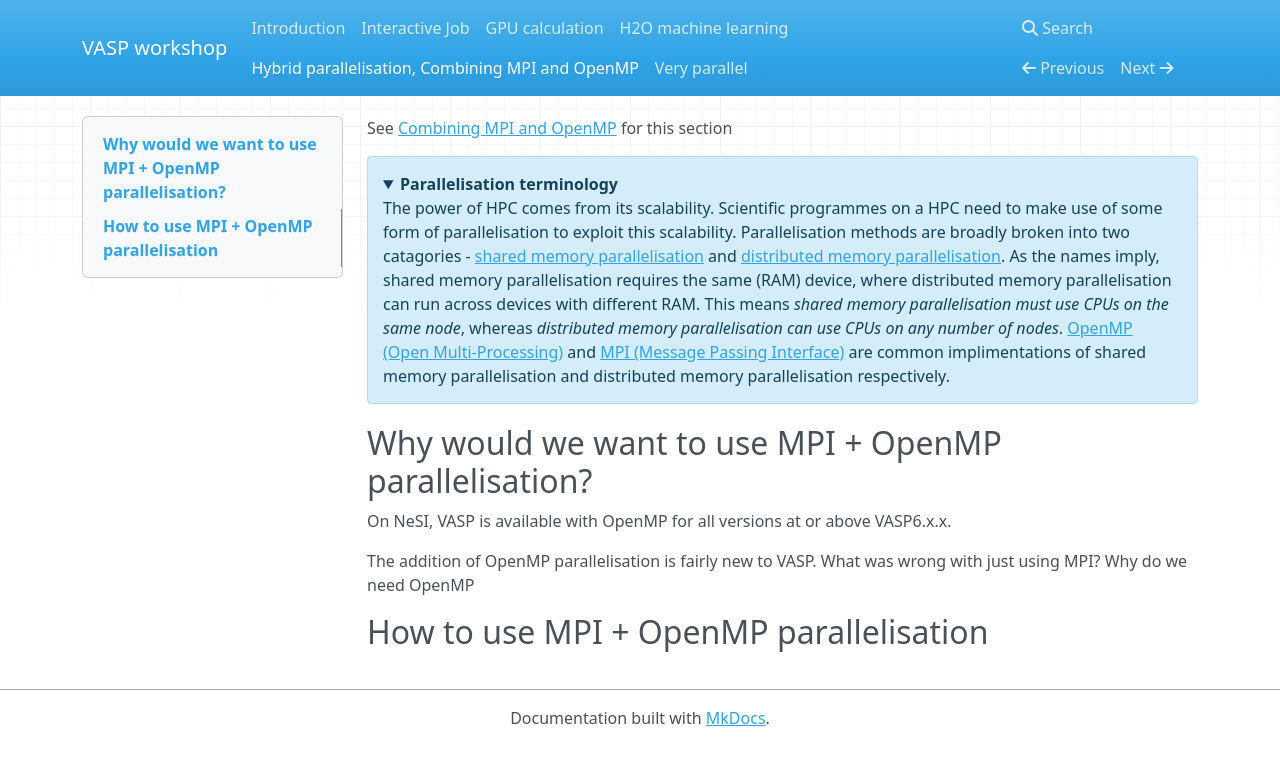
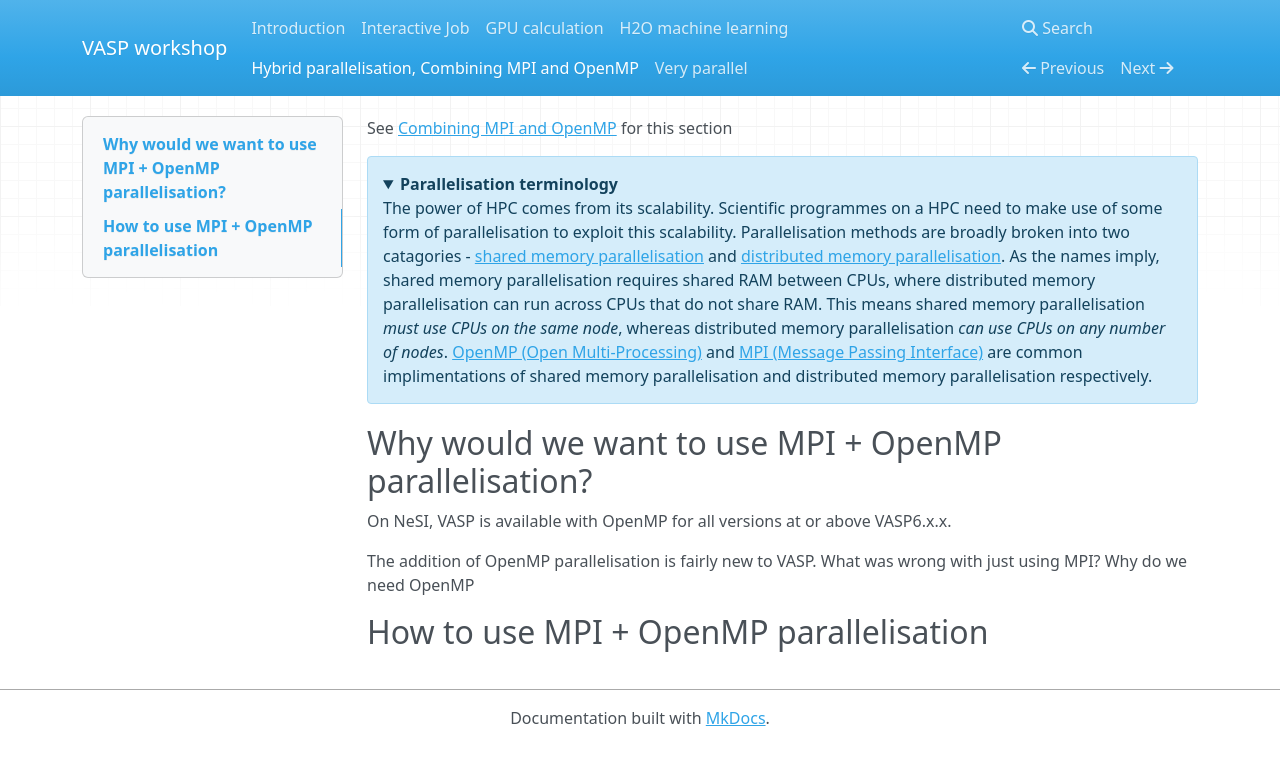
Before and after one commit to Johnryder23/VASP_workshop, an MkDocs documentation site: the page built from docs/hybrid_parallelisation.md, in a window 1280 px wide. Shown: the top 765 px of the page. Built offline with MkDocs 1.6.1, drawn with Linux system fonts in a browser that asks for light colours; nearby versions of some CDN libraries.

Commit message:
updated hybrid_parallelisation.md again

```diff
--- a/docs/hybrid_parallelisation.md
+++ b/docs/hybrid_parallelisation.md
@@ -1,7 +1,7 @@
 See [Combining MPI and OpenMP](https://www.vasp.at/wiki/index.php/Combining_MPI_and_OpenMP) for this section
 
 ???+ note "Parallelisation terminology"
-    The power of HPC comes from its scalability. Scientific programmes on a HPC need to make use of some form of parallelisation to exploit this scalability. Parallelisation methods are broadly broken into two catagories - [shared memory parallelisation](https://nesi.github.io/hpc-intro/064-parallel/index.html#shared-memory-smp) and [distributed memory parallelisation](https://nesi.github.io/hpc-intro/064-parallel/index.html#distributed-memory-mpi). As the names imply, shared memory parallelisation requires the same (RAM) device, where distributed memory parallelisation can run across devices with different RAM. This means *shared memory parallelisation must use CPUs on the same node*, whereas *distributed memory parallelisation can use CPUs on any number of nodes*. [OpenMP (Open Multi-Processing)](https://www.openmp.org/) and [MPI (Message Passing Interface)](https://docs.nesi.org.nz/Scientific_Computing/HPC_Software_Environment/Compiling_software_on_Mahuika/#compilers-and-toolchains) are common implimentations of shared memory parallelisation and distributed memory parallelisation respectively.
+    The power of HPC comes from its scalability. Scientific programmes on a HPC need to make use of some form of parallelisation to exploit this scalability. Parallelisation methods are broadly broken into two catagories - [shared memory parallelisation](https://nesi.github.io/hpc-intro/064-parallel/index.html#shared-memory-smp) and [distributed memory parallelisation](https://nesi.github.io/hpc-intro/064-parallel/index.html#distributed-memory-mpi). As the names imply, shared memory parallelisation requires shared RAM between CPUs, where distributed memory parallelisation can run across CPUs that do not share RAM. This means shared memory parallelisation *must use CPUs on the same node*, whereas distributed memory parallelisation *can use CPUs on any number of nodes*. [OpenMP (Open Multi-Processing)](https://www.openmp.org/) and [MPI (Message Passing Interface)](https://docs.nesi.org.nz/Scientific_Computing/HPC_Software_Environment/Compiling_software_on_Mahuika/#compilers-and-toolchains) are common implimentations of shared memory parallelisation and distributed memory parallelisation respectively.
 
 
 ## Why would we want to use MPI + OpenMP parallelisation?
```
